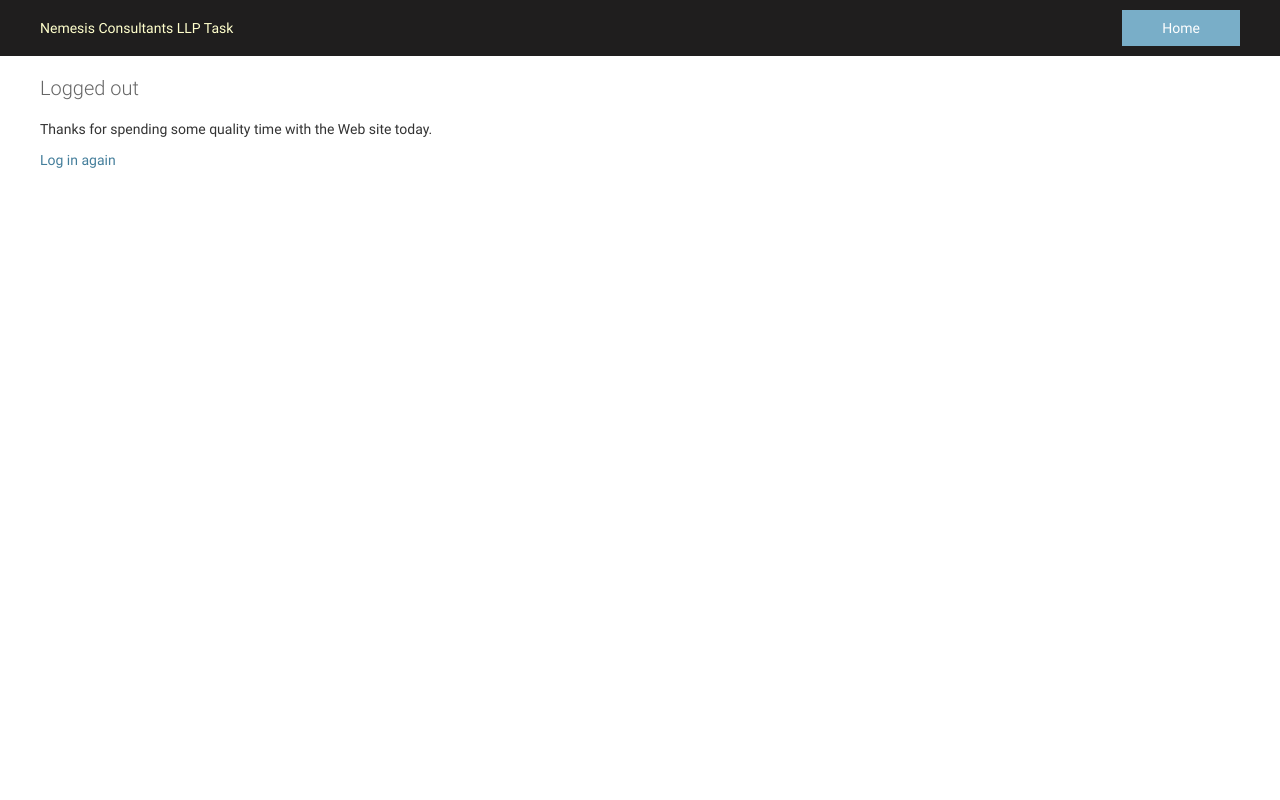
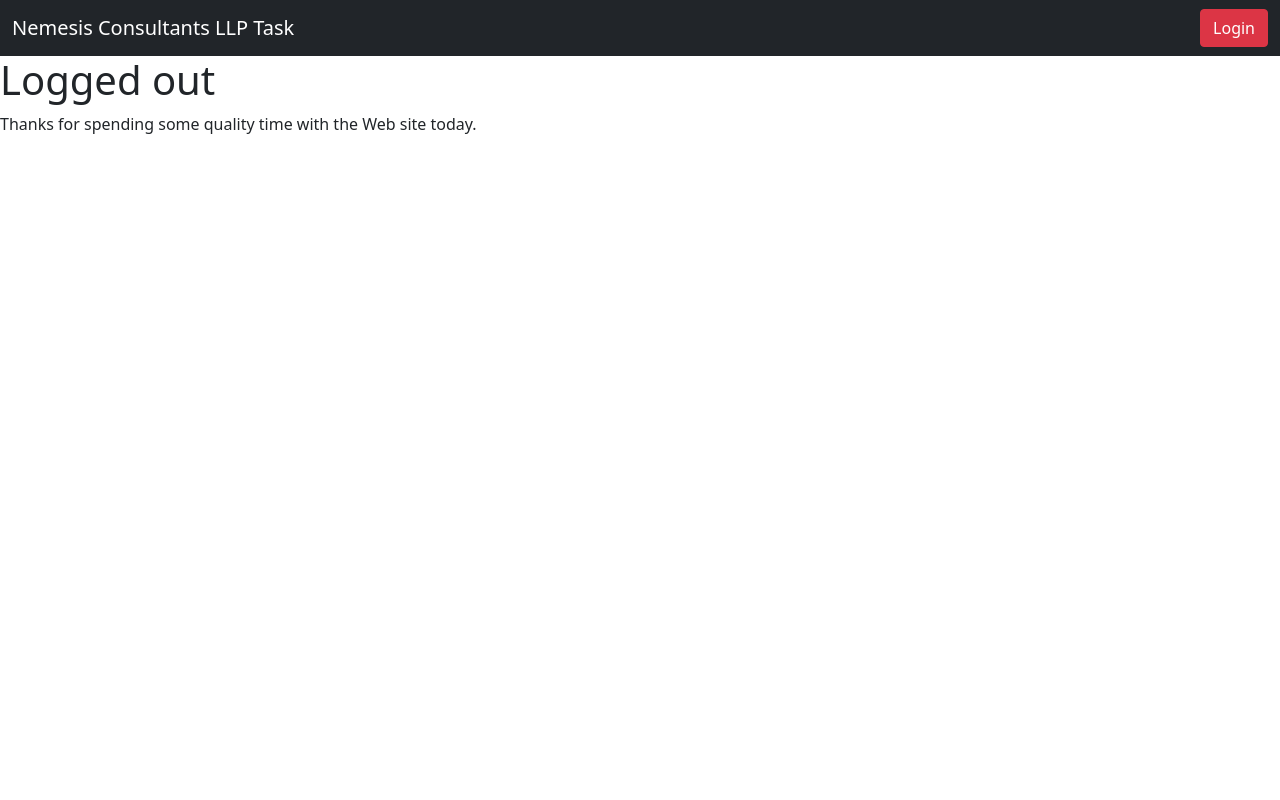
Before and after one commit to Tech-Tarun/Django_Project, a Django app: page /logout in a window 1280 px wide. Run offline with Django 3.2, Linux system fonts and the light colour scheme.

Commit message:
Update logout.html

```diff
--- a/task_app/templates/logout.html
+++ b/task_app/templates/logout.html
@@ -1,49 +1,30 @@
-<!DOCTYPE html>
-
-<html lang="en-us" dir="ltr">
+<!doctype html>
+<html lang="en">
 
 <head>
-  <title>Logged out </title>
-  <link rel="stylesheet" type="text/css" href="/static/admin/css/base.css">
+    <!-- Required meta tags -->
+    <meta charset="utf-8">
+    <meta name="viewport" content="width=device-width, initial-scale=1">
 
+    <!-- Bootstrap CSS -->
+    <link href="https://cdn.jsdelivr.net/npm/bootstrap@5.0.1/dist/css/bootstrap.min.css" rel="stylesheet"
+        integrity="sha384-+0n0xVW2eSR5OomGNYDnhzAbDsOXxcvSN1TPprVMTNDbiYZCxYbOOl7+AMvyTG2x" crossorigin="anonymous">
 
-
-
-
-  <meta name="viewport" content="user-scalable=no, width=device-width, initial-scale=1.0, maximum-scale=1.0">
-  <link rel="stylesheet" type="text/css" href="/static/admin/css/responsive.css">
-
-
-  <meta name="robots" content="NONE,NOARCHIVE">
+    <title>logout</title>
 </head>
 
-
-<body class="" data-admin-utc-offset="0">
-
-  <!-- Container -->
-  <div id="container">
-
-
-    <!-- Header -->
-    <div id="header" style="background-color: rgb(31, 30, 30);">
-
+<body>
+    <!-- As a link -->
+    <!-- As a heading -->
     <nav class="navbar navbar-dark bg-dark">
         <div class="container-fluid">
-            <span class="navbar-brand mb-0 h1">Nemesis Consultants LLP Task</span>
+            <a class="navbar-brand">Nemesis Consultants LLP Task</a>
+            <form class="d-flex" action="login">
+               <button class="btn btn-danger" type="submit">Login</button>
+            </form>
         </div>
     </nav>
 
-      <!-- END Header -->
-      <div class="breadcrumbs" ><a href="/login">Home</a></div>
-    </div>
-
-    <div class="main shifted" id="main">
-
-      <div class="content">
-
-
-
-        <!-- Content -->
     <div id="content" class="colM">
 
         <h1>Logged out</h1>
@@ -51,19 +32,7 @@
 
 
         <p>Thanks for spending some quality time with the Web site today.</p>
-
-          <p><a href="/admin/">Log in again</a></p>
-
-
-
-          <br class="clear">
     </div>
-        <!-- END Content -->
-        <div id="footer"></div>
-      </div>
-    </div>
-  </div>
-  <!-- END Container -->
 </body>
 
 </html>
```
Lines whose indentation alone changed are shown as unchanged.
